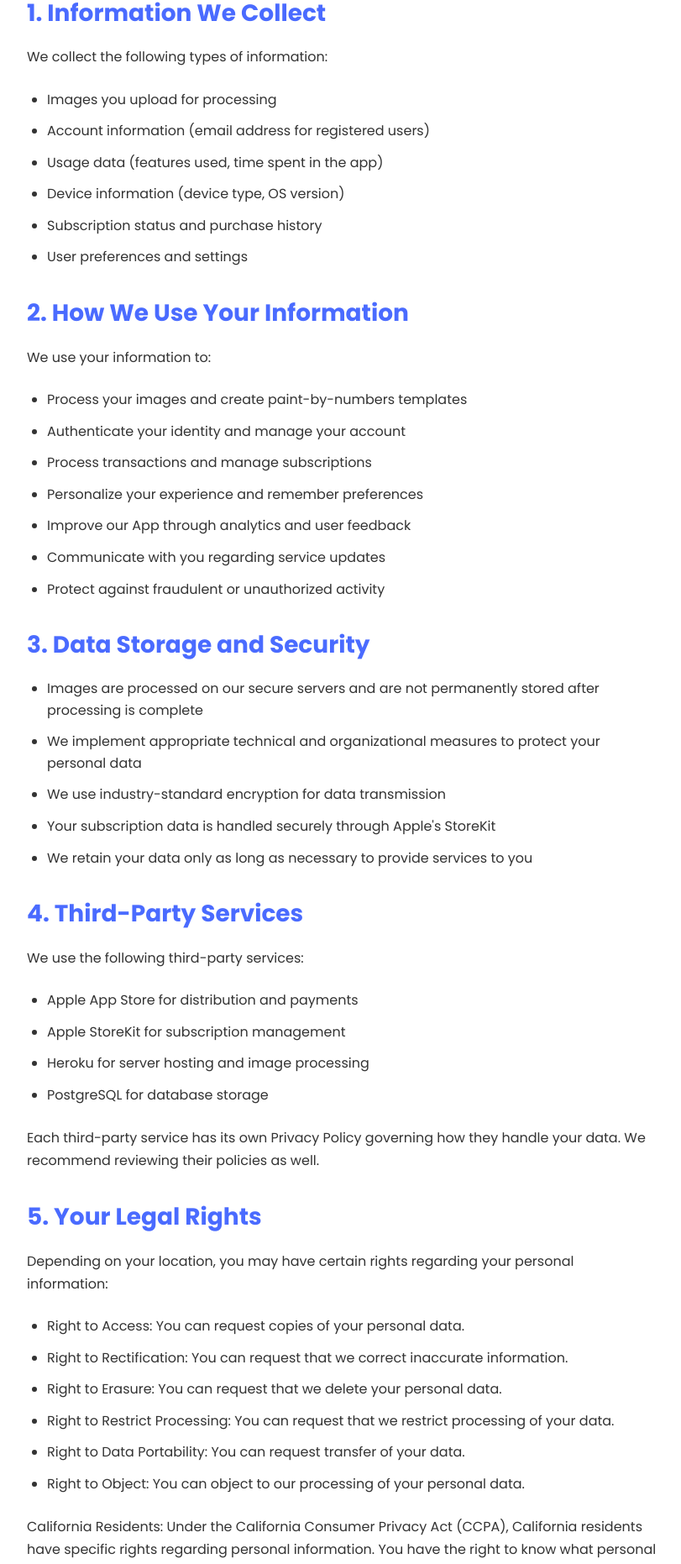
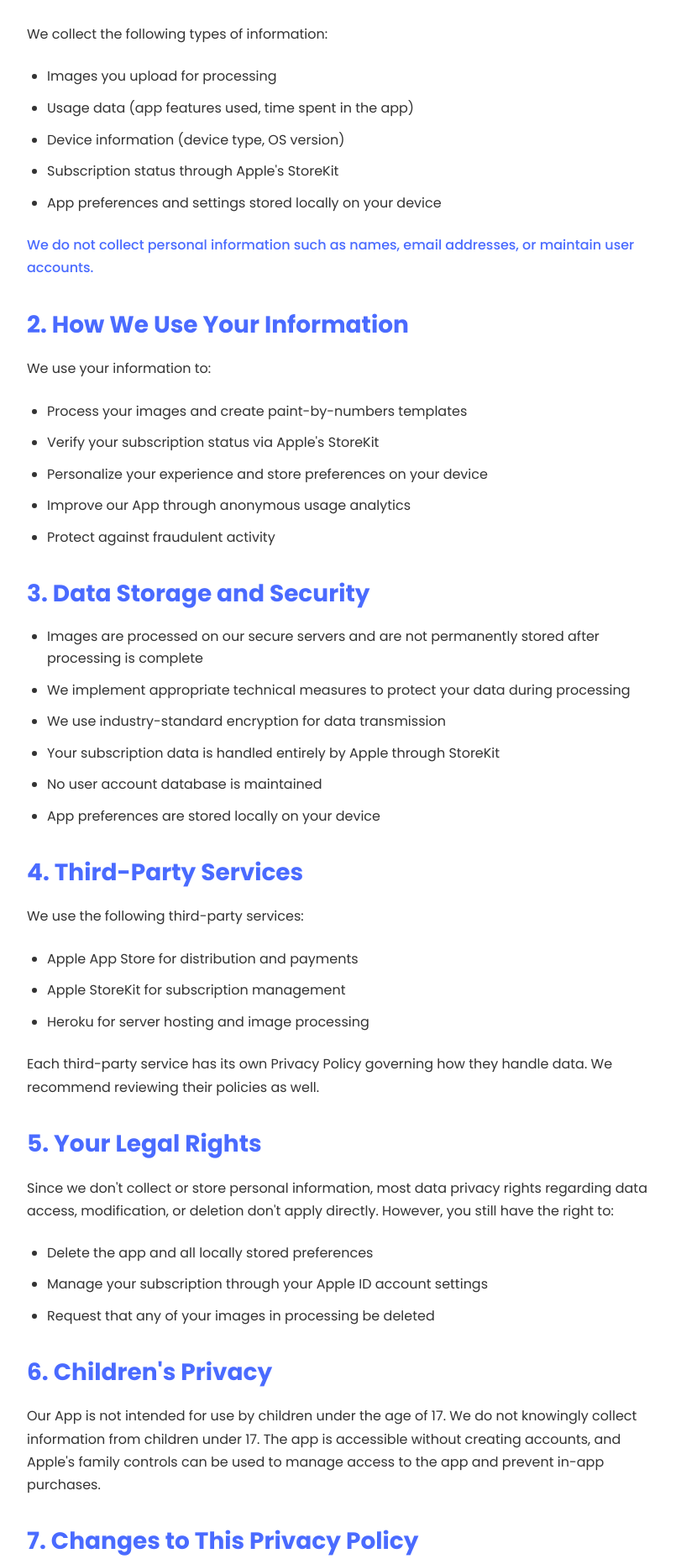
Before and after one commit to fyuan1014/mylogic-studio-web, a React (Create React App) app: page /colorcrafter/privacy-policy in a window 1280 px wide. Shown: the part 668-2530 px from the top of the page at 84% size, without its empty margins (232-1043 px from the left). Built offline with nearby package versions, Linux system fonts and the light colour scheme.

Commit message:
Update Privacy Policy and Terms of Service with content from Swift files

```diff
--- a/src/pages/PrivacyPolicyPage.tsx
+++ b/src/pages/PrivacyPolicyPage.tsx
@@ -65,6 +65,13 @@ const PolicyListItem = styled.li`
   line-height: 1.6;
 `;
 
+const ImportantText = styled.p`
+  margin-bottom: 1.5rem;
+  line-height: 1.7;
+  font-weight: 500;
+  color: var(--primary-color);
+`;
+
 const ContactInfo = styled.div`
   margin-top: 2rem;
   padding: 1.5rem;
@@ -90,7 +97,7 @@ const PrivacyPolicyPage: React.FC = () => {
 
         <PolicyText>
           MyLogix Studio LLC ("we", "our", or "us") operates the ColorCrafter mobile application (the "App").
-          This Privacy Policy informs you of our policies regarding the collection, use, and disclosure of personal data
+          This Privacy Policy informs you of our policies regarding the collection, use, and disclosure of data
           when you use our App and the choices you have associated with that data.
         </PolicyText>
 
@@ -98,32 +105,33 @@ const PrivacyPolicyPage: React.FC = () => {
         <PolicyText>We collect the following types of information:</PolicyText>
         <PolicyList>
           <PolicyListItem>Images you upload for processing</PolicyListItem>
-          <PolicyListItem>Account information (email address for registered users)</PolicyListItem>
-          <PolicyListItem>Usage data (features used, time spent in the app)</PolicyListItem>
+          <PolicyListItem>Usage data (app features used, time spent in the app)</PolicyListItem>
           <PolicyListItem>Device information (device type, OS version)</PolicyListItem>
-          <PolicyListItem>Subscription status and purchase history</PolicyListItem>
-          <PolicyListItem>User preferences and settings</PolicyListItem>
+          <PolicyListItem>Subscription status through Apple's StoreKit</PolicyListItem>
+          <PolicyListItem>App preferences and settings stored locally on your device</PolicyListItem>
         </PolicyList>
+        <ImportantText>
+          We do not collect personal information such as names, email addresses, or maintain user accounts.
+        </ImportantText>
 
         <PolicyTitle>2. How We Use Your Information</PolicyTitle>
         <PolicyText>We use your information to:</PolicyText>
         <PolicyList>
           <PolicyListItem>Process your images and create paint-by-numbers templates</PolicyListItem>
-          <PolicyListItem>Authenticate your identity and manage your account</PolicyListItem>
-          <PolicyListItem>Process transactions and manage subscriptions</PolicyListItem>
-          <PolicyListItem>Personalize your experience and remember preferences</PolicyListItem>
-          <PolicyListItem>Improve our App through analytics and user feedback</PolicyListItem>
-          <PolicyListItem>Communicate with you regarding service updates</PolicyListItem>
-          <PolicyListItem>Protect against fraudulent or unauthorized activity</PolicyListItem>
+          <PolicyListItem>Verify your subscription status via Apple's StoreKit</PolicyListItem>
+          <PolicyListItem>Personalize your experience and store preferences on your device</PolicyListItem>
+          <PolicyListItem>Improve our App through anonymous usage analytics</PolicyListItem>
+          <PolicyListItem>Protect against fraudulent activity</PolicyListItem>
         </PolicyList>
 
         <PolicyTitle>3. Data Storage and Security</PolicyTitle>
         <PolicyList>
           <PolicyListItem>Images are processed on our secure servers and are not permanently stored after processing is complete</PolicyListItem>
-          <PolicyListItem>We implement appropriate technical and organizational measures to protect your personal data</PolicyListItem>
+          <PolicyListItem>We implement appropriate technical measures to protect your data during processing</PolicyListItem>
           <PolicyListItem>We use industry-standard encryption for data transmission</PolicyListItem>
-          <PolicyListItem>Your subscription data is handled securely through Apple's StoreKit</PolicyListItem>
-          <PolicyListItem>We retain your data only as long as necessary to provide services to you</PolicyListItem>
+          <PolicyListItem>Your subscription data is handled entirely by Apple through StoreKit</PolicyListItem>
+          <PolicyListItem>No user account database is maintained</PolicyListItem>
+          <PolicyListItem>App preferences are stored locally on your device</PolicyListItem>
         </PolicyList>
 
         <PolicyTitle>4. Third-Party Services</PolicyTitle>
@@ -132,34 +140,28 @@ const PrivacyPolicyPage: React.FC = () => {
           <PolicyListItem>Apple App Store for distribution and payments</PolicyListItem>
           <PolicyListItem>Apple StoreKit for subscription management</PolicyListItem>
           <PolicyListItem>Heroku for server hosting and image processing</PolicyListItem>
-          <PolicyListItem>PostgreSQL for database storage</PolicyListItem>
         </PolicyList>
         <PolicyText>
-          Each third-party service has its own Privacy Policy governing how they handle your data.
+          Each third-party service has its own Privacy Policy governing how they handle data.
           We recommend reviewing their policies as well.
         </PolicyText>
 
         <PolicyTitle>5. Your Legal Rights</PolicyTitle>
-        <PolicyText>Depending on your location, you may have certain rights regarding your personal information:</PolicyText>
+        <PolicyText>
+          Since we don't collect or store personal information, most data privacy rights regarding data access,
+          modification, or deletion don't apply directly. However, you still have the right to:
+        </PolicyText>
         <PolicyList>
-          <PolicyListItem>Right to Access: You can request copies of your personal data.</PolicyListItem>
-          <PolicyListItem>Right to Rectification: You can request that we correct inaccurate information.</PolicyListItem>
-          <PolicyListItem>Right to Erasure: You can request that we delete your personal data.</PolicyListItem>
-          <PolicyListItem>Right to Restrict Processing: You can request that we restrict processing of your data.</PolicyListItem>
-          <PolicyListItem>Right to Data Portability: You can request transfer of your data.</PolicyListItem>
-          <PolicyListItem>Right to Object: You can object to our processing of your personal data.</PolicyListItem>
+          <PolicyListItem>Delete the app and all locally stored preferences</PolicyListItem>
+          <PolicyListItem>Manage your subscription through your Apple ID account settings</PolicyListItem>
+          <PolicyListItem>Request that any of your images in processing be deleted</PolicyListItem>
         </PolicyList>
-        <PolicyText>
-          California Residents: Under the California Consumer Privacy Act (CCPA), California residents have specific
-          rights regarding personal information. You have the right to know what personal information we collect,
-          disclose, or sell, and the right to request deletion of personal information.
-        </PolicyText>
 
         <PolicyTitle>6. Children's Privacy</PolicyTitle>
         <PolicyText>
-          Our App is not intended for use by children under the age of 13. We do not knowingly collect
-          personally identifiable information from children under 13. If you are a parent or guardian
-          and you are aware that your child has provided us with personal data, please contact us.
+          Our App is not intended for use by children under the age of 17. We do not knowingly collect information
+          from children under 17. The app is accessible without creating accounts, and Apple's family controls can
+          be used to manage access to the app and prevent in-app purchases.
         </PolicyText>
 
         <PolicyTitle>7. Changes to This Privacy Policy</PolicyTitle>
--- a/src/pages/TermsOfServicePage.tsx
+++ b/src/pages/TermsOfServicePage.tsx
@@ -63,6 +63,13 @@ const TermsList = styled.ul`
 const TermsListItem = styled.li`
   margin-bottom: 0.75rem;
   line-height: 1.6;
+`;
+
+const ImportantItem = styled.li`
+  margin-bottom: 0.75rem;
+  line-height: 1.6;
+  color: var(--primary-color);
+  font-weight: 500;
 `;
 
 const Disclaimer = styled.div`
@@ -145,7 +152,7 @@ const TermsOfServicePage: React.FC = () => {
           <TermsListItem>
             You grant us a non-exclusive, worldwide, royalty-free license to use, process,
             modify, and store your uploaded images solely for the purpose of providing our
-            services to you.
+            services to you. Images are not permanently stored after processing is complete.
           </TermsListItem>
           <TermsListItem>
             You are solely responsible for the content of images you upload and must ensure
@@ -164,6 +171,12 @@ const TermsOfServicePage: React.FC = () => {
             Some features of the App are available only with a paid subscription.
           </TermsListItem>
           <TermsListItem>
+            Subscriptions are processed entirely through Apple's App Store and managed by StoreKit.
+          </TermsListItem>
+          <ImportantItem>
+            We do not collect or store your payment information, as all transactions are handled by Apple.
+          </ImportantItem>
+          <TermsListItem>
             Subscriptions automatically renew unless auto-renew is turned off at least 24 hours
             before the end of the current period.
           </TermsListItem>
@@ -181,7 +194,26 @@ const TermsOfServicePage: React.FC = () => {
           </TermsListItem>
         </TermsList>
 
-        <TermsTitle>5. Service Limitations</TermsTitle>
+        <TermsTitle>5. Privacy and Data</TermsTitle>
+        <TermsList>
+          <ImportantItem>
+            The App does not require user accounts or registration.
+          </ImportantItem>
+          <ImportantItem>
+            We do not collect personal information such as names or email addresses.
+          </ImportantItem>
+          <TermsListItem>
+            Image data is temporarily processed on our servers but not permanently stored.
+          </TermsListItem>
+          <TermsListItem>
+            App preferences are stored locally on your device.
+          </TermsListItem>
+          <TermsListItem>
+            For complete details about our data practices, please refer to our Privacy Policy.
+          </TermsListItem>
+        </TermsList>
+
+        <TermsTitle>6. Service Limitations</TermsTitle>
         <TermsList>
           <TermsListItem>
             Free tier has limited features and processing capabilities.
@@ -200,7 +232,7 @@ const TermsOfServicePage: React.FC = () => {
           </TermsListItem>
         </TermsList>
 
-        <TermsTitle>6. Intellectual Property</TermsTitle>
+        <TermsTitle>7. Intellectual Property</TermsTitle>
         <TermsList>
           <TermsListItem>
             The App, including all content, features, and functionality, is owned by MyLogix
@@ -216,7 +248,7 @@ const TermsOfServicePage: React.FC = () => {
           </TermsListItem>
         </TermsList>
 
-        <TermsTitle>7. Disclaimer of Warranties</TermsTitle>
+        <TermsTitle>8. Disclaimer of Warranties</TermsTitle>
         <Disclaimer>
           THE APP IS PROVIDED "AS IS" AND "AS AVAILABLE" WITHOUT WARRANTIES OF ANY KIND, EITHER
           EXPRESS OR IMPLIED, INCLUDING, BUT NOT LIMITED TO, IMPLIED WARRANTIES OF MERCHANTABILITY,
@@ -228,7 +260,7 @@ const TermsOfServicePage: React.FC = () => {
           RESULTS OF USING THE APP WILL MEET YOUR REQUIREMENTS.
         </Disclaimer>
 
-        <TermsTitle>8. Limitation of Liability</TermsTitle>
+        <TermsTitle>9. Limitation of Liability</TermsTitle>
         <Disclaimer>
           IN NO EVENT SHALL MyLogix Studio LLC BE LIABLE FOR ANY INDIRECT, INCIDENTAL, SPECIAL,
           CONSEQUENTIAL OR PUNITIVE DAMAGES, INCLUDING WITHOUT LIMITATION, LOSS OF PROFITS, DATA,
@@ -236,7 +268,7 @@ const TermsOfServicePage: React.FC = () => {
           INABILITY TO ACCESS OR USE THE APP.
         </Disclaimer>
 
-        <TermsTitle>9. Governing Law</TermsTitle>
+        <TermsTitle>10. Governing Law</TermsTitle>
         <TermsText>
           These Terms shall be governed by and construed in accordance with the laws of the United
           States and the State of California, without regard to its conflict of law provisions. Any
@@ -244,15 +276,14 @@ const TermsOfServicePage: React.FC = () => {
           the exclusive jurisdiction of the state and federal courts located in California.
         </TermsText>
 
-        <TermsTitle>10. Severability</TermsTitle>
+        <TermsTitle>11. Severability</TermsTitle>
         <TermsText>
           If any provision of these Terms is held to be unenforceable or invalid, such provision will
           be changed and interpreted to accomplish the objectives of such provision to the greatest
-          extent possible under applicable law and the remaining provisions will continue in full
-          force and effect.
+          extent possible under applicable law and the remaining provisions will continue in full force and effect.
         </TermsText>
 
-        <TermsTitle>11. Contact Us</TermsTitle>
+        <TermsTitle>12. Contact Us</TermsTitle>
         <TermsText>
           If you have any questions about these Terms of Service, please contact us at:
         </TermsText>
```
